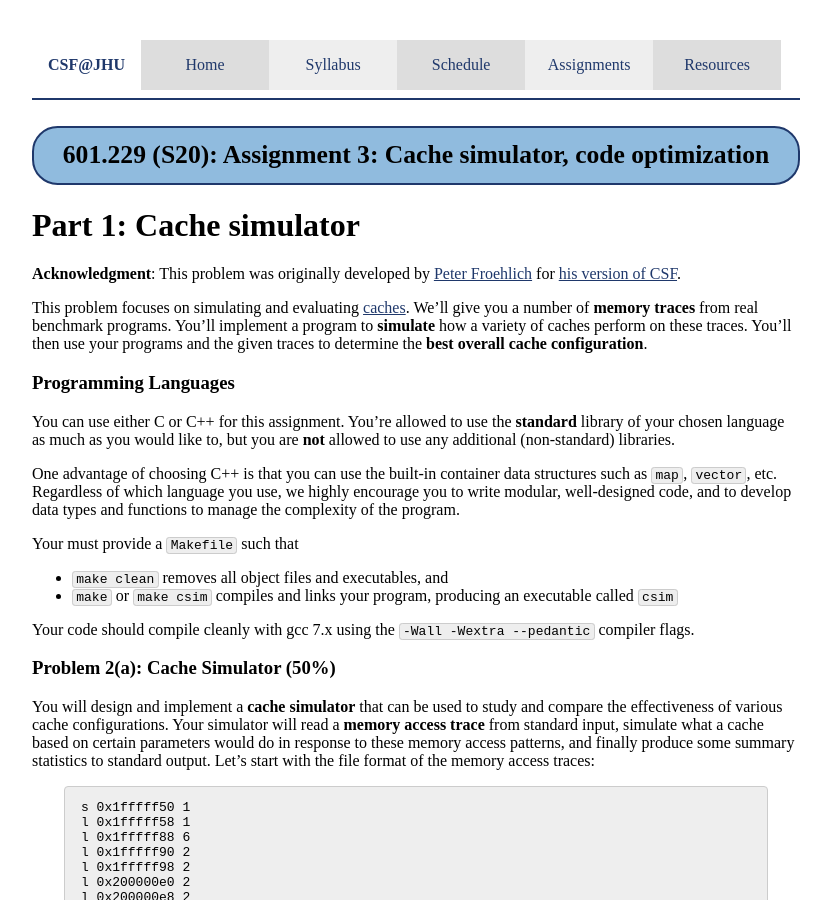
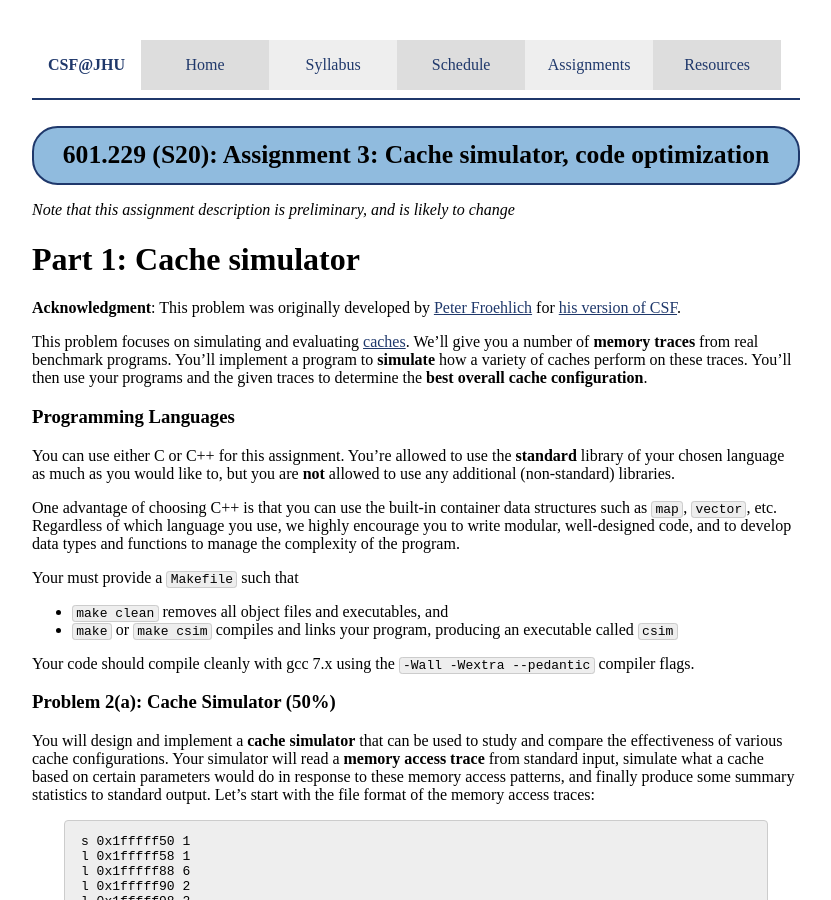
Before and after one commit to jhucsf/spring2020, a Jekyll site: the page built from assign/assign03.md, in a window 1280 px wide and 900 px high. Shown: the whole window, without its empty margins (224-1055 px from the left). Built offline with Jekyll 4.4.1, drawn with Linux system fonts in a browser that asks for light colours.

Commit message:
mention that assignment 3 description is preliminary

```diff
--- a/assign/assign03.md
+++ b/assign/assign03.md
@@ -2,6 +2,8 @@
 layout: default
 title: "Assignment 3: Cache simulator, code optimization"
 ---
+
+*Note that this assignment description is preliminary, and is likely to change*
 
 # Part 1: Cache simulator
 
```
